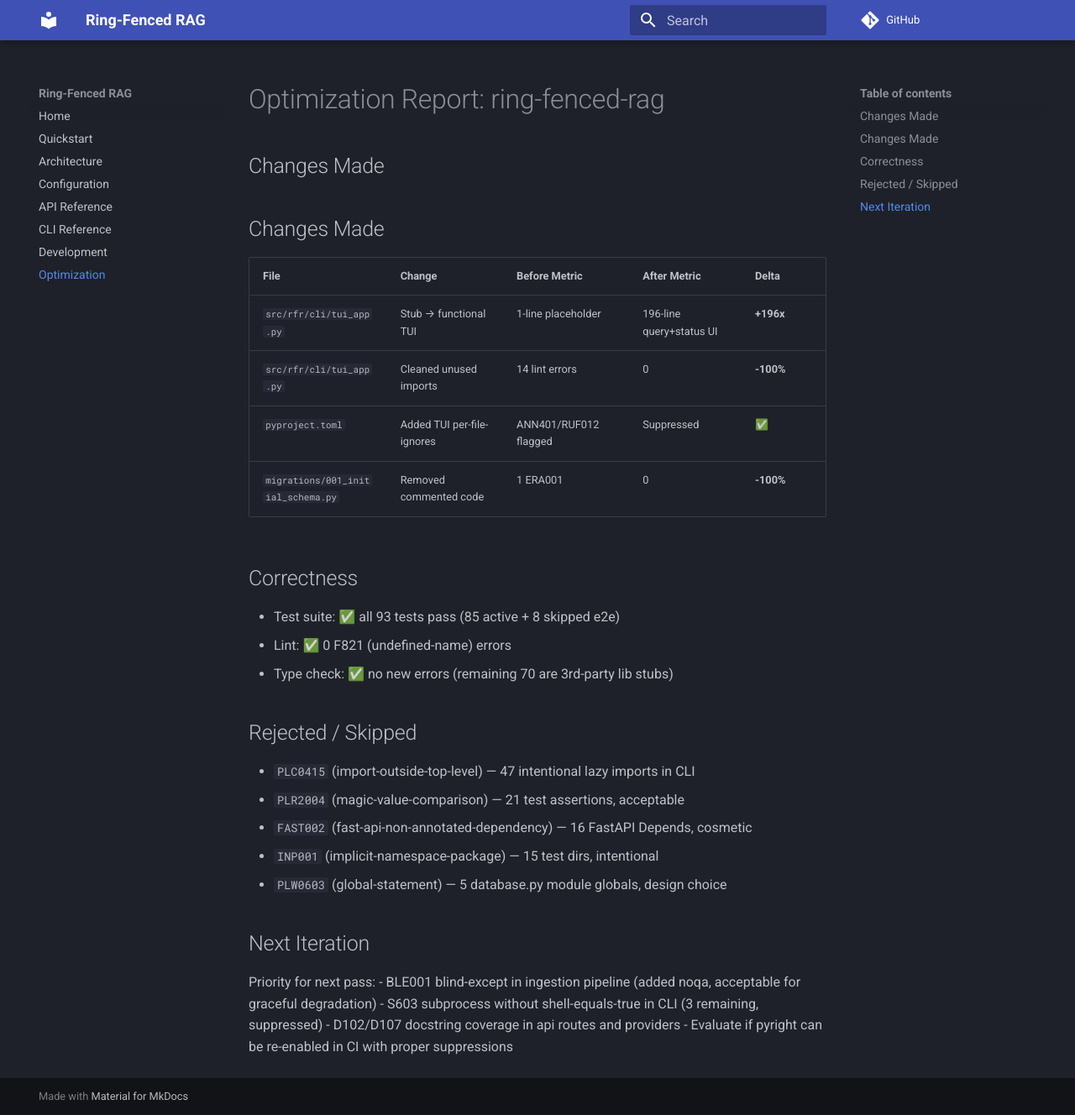
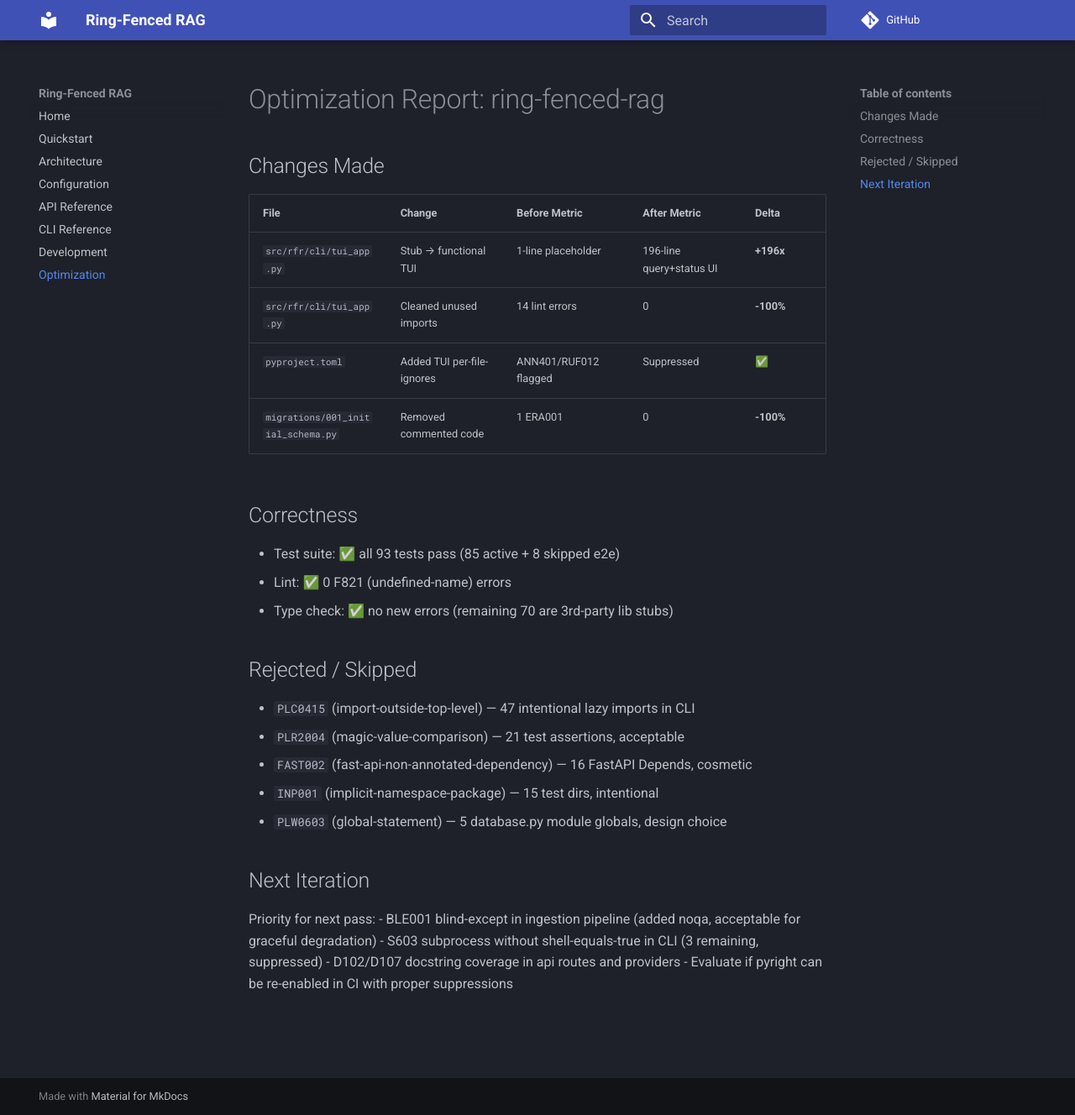
Before and after one commit to iknowkungfubar/ring-fenced-rag, an MkDocs documentation site: the page built from docs/optimization-report.md, in a window 1280 px wide and 1328 px high. Shown: the whole window at 84% size. Built offline with MkDocs 1.6.1 and Material for MkDocs 9.7.7, drawn with Linux system fonts in a browser that asks for light colours; comment, search, counter and statistics services are not loaded.

Commit message:
docs: fix duplicate heading in optimization-report.md

```diff
--- a/docs/optimization-report.md
+++ b/docs/optimization-report.md
@@ -1,6 +1,5 @@
 # Optimization Report: ring-fenced-rag
 
-## Changes Made
 ## Changes Made
 | File | Change | Before Metric | After Metric | Delta |
 |------|--------|---------------|--------------|-------|
```
